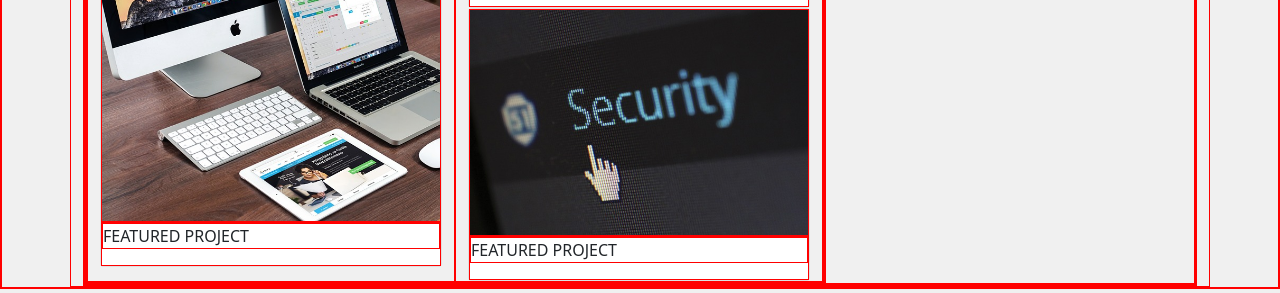
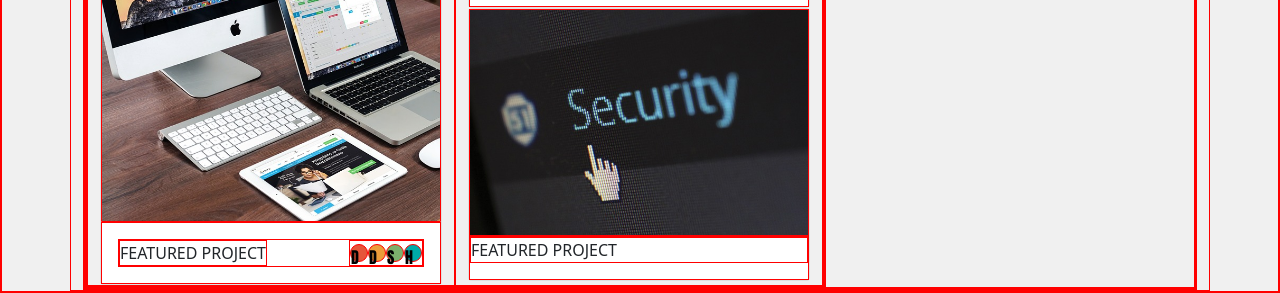
Before and after one commit to Jeff-and-Daves-Codeup-Design-Project/J-and-D-Project, a website: page index.html in a window 1280 px wide. Shown: the part 631-924 px from the top of the page. Drawn offline with nearby package versions, Linux system fonts and the light colour scheme.

Commit message:
logo circles

```diff
--- a/css/index.css
+++ b/css/index.css
@@ -46,3 +46,41 @@ body {
 #icon-4 {
     background-color: var(--color-teal);
 }
+
+.d1-card-logo {
+    height: 18px;
+    width: 18px;
+    font-family:'Anton';
+    color: black;
+    margin: auto 0;
+    background-color: var(--color-red);
+    border-radius: 9px;
+}
+
+.d2-card-logo {
+    height: 18px;
+    width: 18px;
+    font-family:'Anton';
+    color: black;
+    margin: auto 0;
+    background-color: var(--color-orange-ish);
+    border-radius: 9px;
+}
+.s-card-logo {
+    height: 18px;
+    width: 18px;
+    font-family:'Anton';
+    color: black;
+    margin: auto 0;
+    background-color: var(--color-green);
+    border-radius: 9px;
+}
+.h-card-logo {
+    height: 18px;
+    width: 18px;
+    font-family:'Anton';
+    color: black;
+    margin: auto 0;
+    background-color: var(--color-teal);
+    border-radius: 9px;
+}
--- a/index.html
+++ b/index.html
@@ -123,8 +123,22 @@
                         <div><p>FEATURED PROJECT</p></div>
                     </div>
                     <div class="card col">
-                        <img SRC="./assets/images/macbook.jpg">
-                        <div><p>FEATURED PROJECT</p></div>
+                        <img SRC="./assets/images/macbook.jpg" class="card-img-top">
+
+                        <div class="card-body">
+                            <div class="card-text d-flex justify-content-between">
+                                <span> FEATURED PROJECT </span>
+                                <span class="d-flex justify-content-end m1">
+                                <p class="d1-card-logo m3"> D </p>
+                                <p class="d2-card-logo "> D </p>
+                                <p class="s-card-logo "> S </p>
+                                <p class="h-card-logo "> H </p>
+                                </span>
+                            </div>
+
+
+                        </div>
+
                     </div>
                 </div>
                 <div class="col-lg-6">
```
